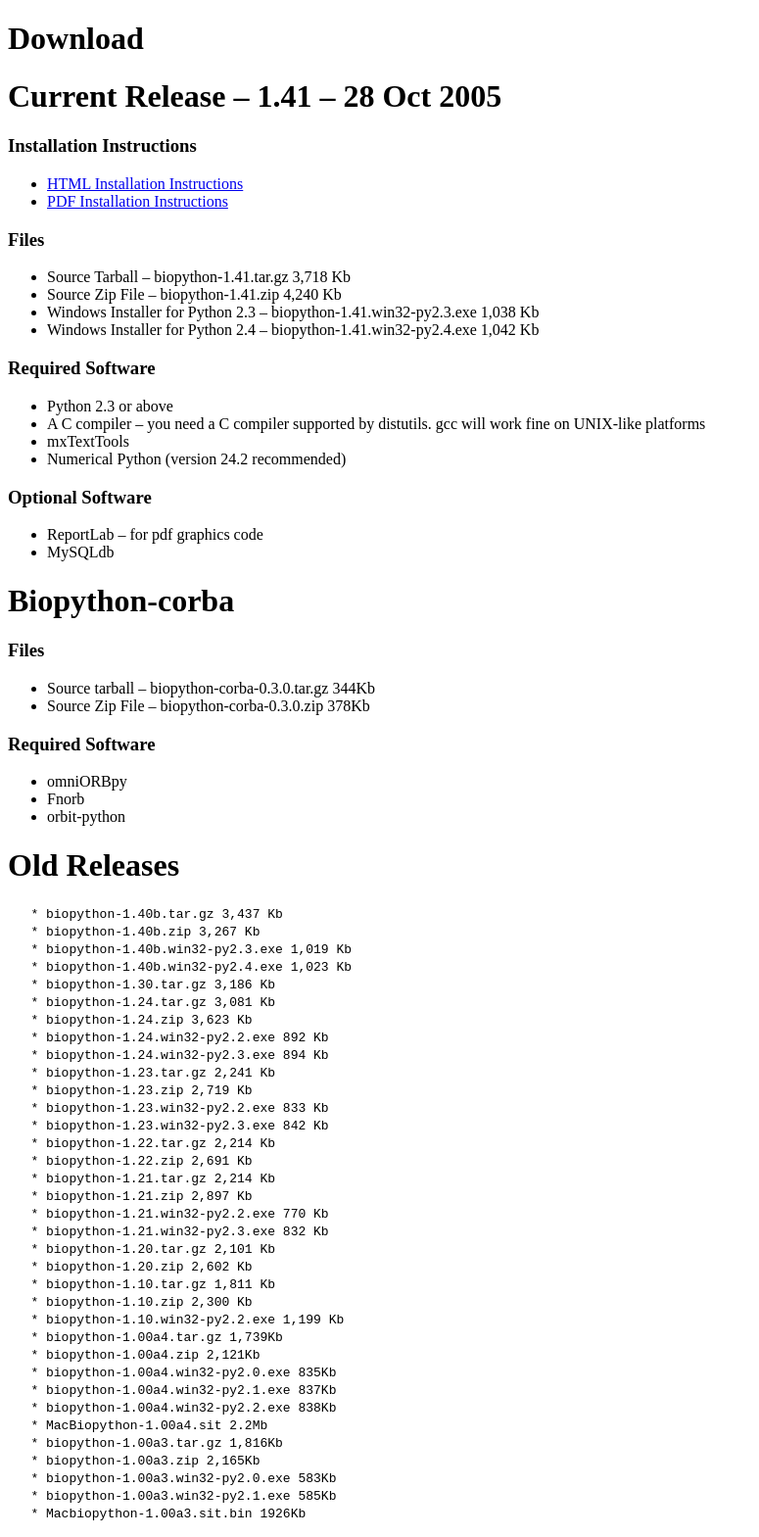
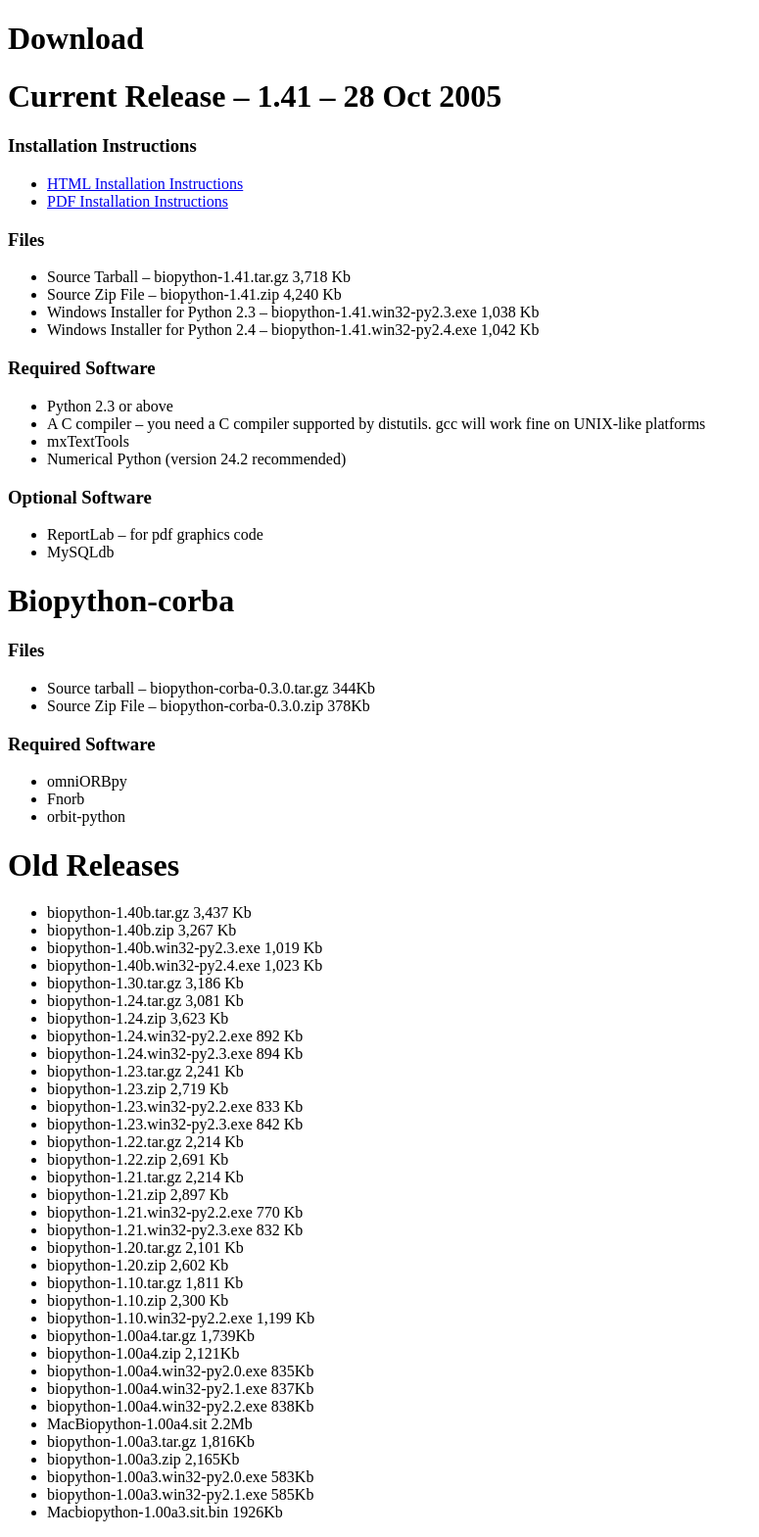
Before and after one commit to biopython/biopython.github.io, a Jekyll site: the page built from wiki/Download.md, in a window 1280 px wide. Shown: the whole page at 98% size, without its empty margins (0-775 px from the left). Built offline with Jekyll 4.4.1, drawn with Linux system fonts in a browser that asks for light colours.

Commit message:
/* Old Releases */

```diff
--- a/wiki/Download.md
+++ b/wiki/Download.md
@@ -51,38 +51,38 @@ Biopython-corba
 Old Releases
 ============
 
-`   * biopython-1.40b.tar.gz 3,437 Kb`
-`   * biopython-1.40b.zip 3,267 Kb`
-`   * biopython-1.40b.win32-py2.3.exe 1,019 Kb`
-`   * biopython-1.40b.win32-py2.4.exe 1,023 Kb`
-`   * biopython-1.30.tar.gz 3,186 Kb`
-`   * biopython-1.24.tar.gz 3,081 Kb`
-`   * biopython-1.24.zip 3,623 Kb`
-`   * biopython-1.24.win32-py2.2.exe 892 Kb`
-`   * biopython-1.24.win32-py2.3.exe 894 Kb`
-`   * biopython-1.23.tar.gz 2,241 Kb`
-`   * biopython-1.23.zip 2,719 Kb`
-`   * biopython-1.23.win32-py2.2.exe 833 Kb`
-`   * biopython-1.23.win32-py2.3.exe 842 Kb`
-`   * biopython-1.22.tar.gz 2,214 Kb`
-`   * biopython-1.22.zip 2,691 Kb`
-`   * biopython-1.21.tar.gz 2,214 Kb`
-`   * biopython-1.21.zip 2,897 Kb`
-`   * biopython-1.21.win32-py2.2.exe 770 Kb`
-`   * biopython-1.21.win32-py2.3.exe 832 Kb`
-`   * biopython-1.20.tar.gz 2,101 Kb`
-`   * biopython-1.20.zip 2,602 Kb`
-`   * biopython-1.10.tar.gz 1,811 Kb`
-`   * biopython-1.10.zip 2,300 Kb`
-`   * biopython-1.10.win32-py2.2.exe 1,199 Kb`
-`   * biopython-1.00a4.tar.gz 1,739Kb`
-`   * biopython-1.00a4.zip 2,121Kb`
-`   * biopython-1.00a4.win32-py2.0.exe 835Kb`
-`   * biopython-1.00a4.win32-py2.1.exe 837Kb`
-`   * biopython-1.00a4.win32-py2.2.exe 838Kb`
-`   * MacBiopython-1.00a4.sit 2.2Mb`
-`   * biopython-1.00a3.tar.gz 1,816Kb`
-`   * biopython-1.00a3.zip 2,165Kb`
-`   * biopython-1.00a3.win32-py2.0.exe 583Kb`
-`   * biopython-1.00a3.win32-py2.1.exe 585Kb`
-`   * Macbiopython-1.00a3.sit.bin 1926Kb`
+-   biopython-1.40b.tar.gz 3,437 Kb
+-   biopython-1.40b.zip 3,267 Kb
+-   biopython-1.40b.win32-py2.3.exe 1,019 Kb
+-   biopython-1.40b.win32-py2.4.exe 1,023 Kb
+-   biopython-1.30.tar.gz 3,186 Kb
+-   biopython-1.24.tar.gz 3,081 Kb
+-   biopython-1.24.zip 3,623 Kb
+-   biopython-1.24.win32-py2.2.exe 892 Kb
+-   biopython-1.24.win32-py2.3.exe 894 Kb
+-   biopython-1.23.tar.gz 2,241 Kb
+-   biopython-1.23.zip 2,719 Kb
+-   biopython-1.23.win32-py2.2.exe 833 Kb
+-   biopython-1.23.win32-py2.3.exe 842 Kb
+-   biopython-1.22.tar.gz 2,214 Kb
+-   biopython-1.22.zip 2,691 Kb
+-   biopython-1.21.tar.gz 2,214 Kb
+-   biopython-1.21.zip 2,897 Kb
+-   biopython-1.21.win32-py2.2.exe 770 Kb
+-   biopython-1.21.win32-py2.3.exe 832 Kb
+-   biopython-1.20.tar.gz 2,101 Kb
+-   biopython-1.20.zip 2,602 Kb
+-   biopython-1.10.tar.gz 1,811 Kb
+-   biopython-1.10.zip 2,300 Kb
+-   biopython-1.10.win32-py2.2.exe 1,199 Kb
+-   biopython-1.00a4.tar.gz 1,739Kb
+-   biopython-1.00a4.zip 2,121Kb
+-   biopython-1.00a4.win32-py2.0.exe 835Kb
+-   biopython-1.00a4.win32-py2.1.exe 837Kb
+-   biopython-1.00a4.win32-py2.2.exe 838Kb
+-   MacBiopython-1.00a4.sit 2.2Mb
+-   biopython-1.00a3.tar.gz 1,816Kb
+-   biopython-1.00a3.zip 2,165Kb
+-   biopython-1.00a3.win32-py2.0.exe 583Kb
+-   biopython-1.00a3.win32-py2.1.exe 585Kb
+-   Macbiopython-1.00a3.sit.bin 1926Kb
```
Also changed, not shown: 1 other file.
